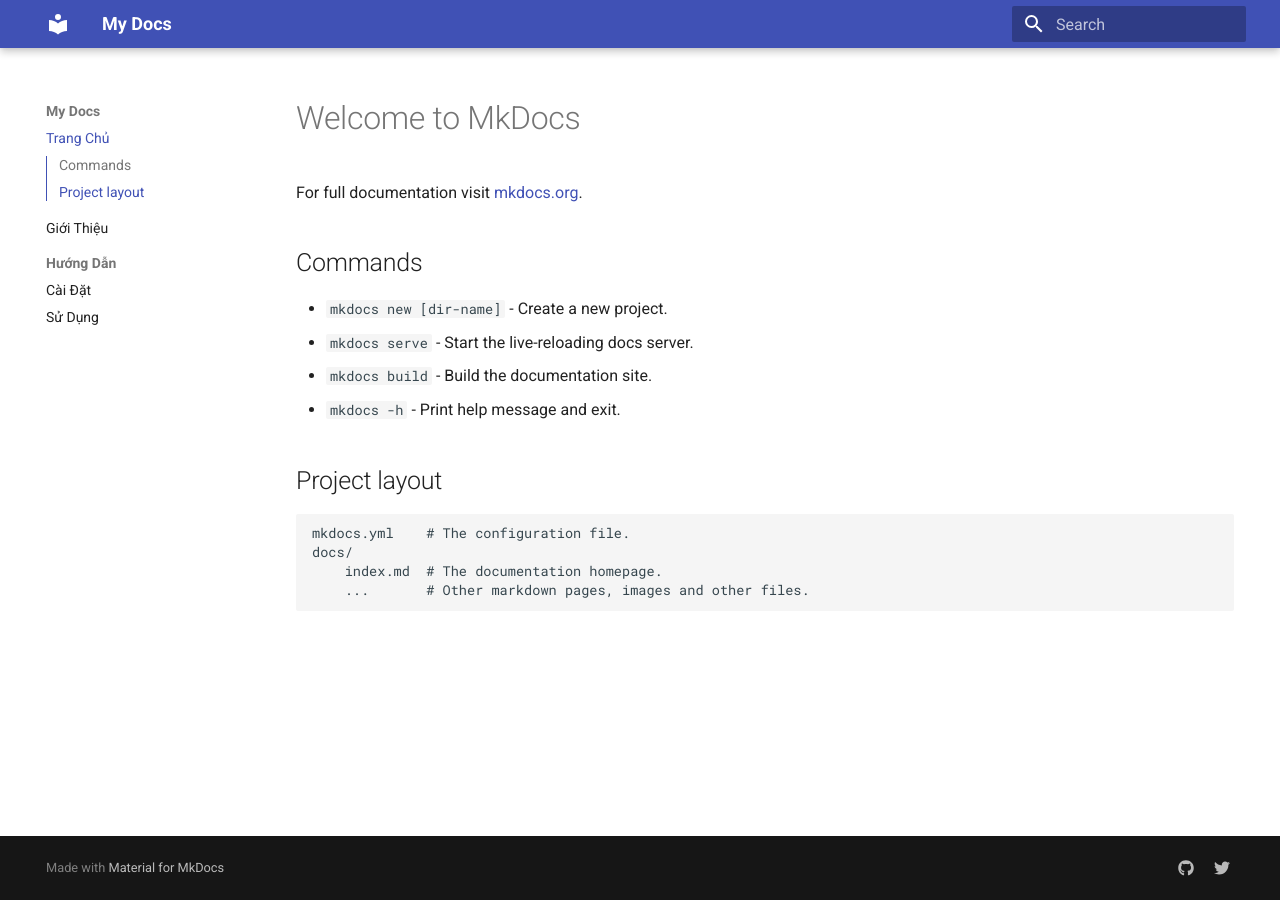
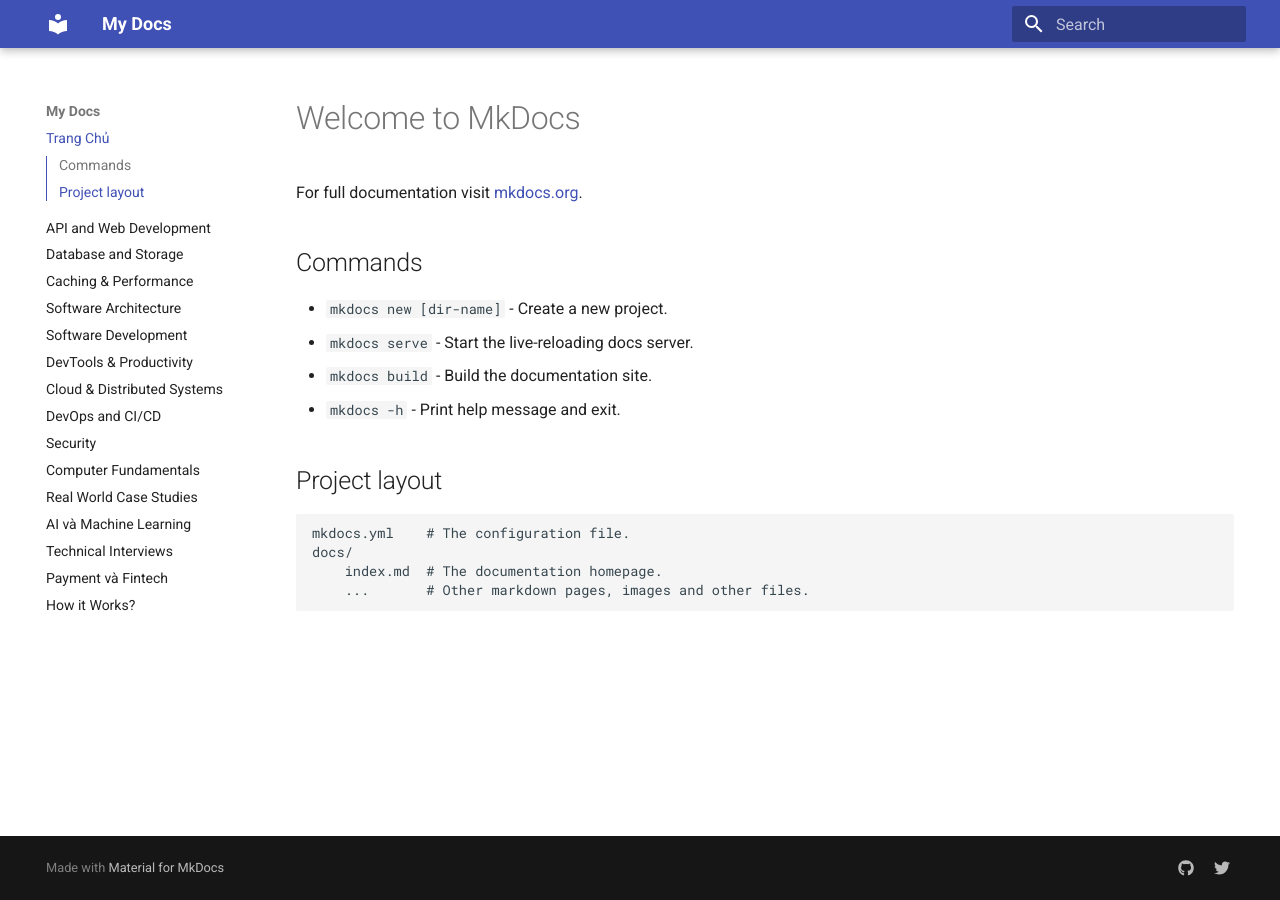
Before and after one commit to thevinhluu/mkdocs, an MkDocs documentation site: the page built from docs/index.md, in a window 1280 px wide. Built offline with MkDocs 1.6.1 and Material for MkDocs 9.7.7, drawn with Linux system fonts in a browser that asks for light colours.

Commit message:
initial nav

```diff
--- a/mkdocs.yml
+++ b/mkdocs.yml
@@ -1,5 +1,5 @@
 site_name: My Docs
-site_url: ""
+site_url: https://thevinhluu.github.io/mkdocs
 site_description: Dự án học tập cá nhân
 site_author: Lưu Thế Vinh
 
@@ -13,10 +13,21 @@ theme:
 
 nav:
   - Trang Chủ: index.md
-  - Giới Thiệu: about.md
-  - Hướng Dẫn:
-      - Cài Đặt: installation.md
-      - Sử Dụng: usage.md
+  - API and Web Development: api_and_web.md
+  - Database and Storage: database_and_storage.md
+  - Caching & Performance: caching_and_performance.md
+  - Software Architecture: software_architecture.md
+  - Software Development: software_development.md
+  - DevTools & Productivity: devtools_productivity.md
+  - Cloud & Distributed Systems: cloud_distributed.md
+  - DevOps and CI/CD: devops_cicd.md
+  - Security: security.md
+  - Computer Fundamentals: computer_fundamentals.md
+  - Real World Case Studies: real_world_case_studies.md
+  - AI và Machine Learning: ai_machine_learning.md
+  - Technical Interviews: technical_interviews.md
+  - Payment và Fintech: payment_fintech.md
+  - How it Works?: how_it_works.md
 
 markdown_extensions:
   - admonition
@@ -33,9 +44,9 @@ markdown_extensions:
 extra:
   social:
     - icon: fontawesome/brands/github
-      link: https://github.com/your-username/your-repo-name
+      link: https://github.com/thevinhluu/mkdocs
     - icon: fontawesome/brands/twitter
-      link: https://twitter.com/your-username
+      link: ""
 
 plugins:
   - search
```
Also changed, not shown: docs/ai_machine_learning.md (added), docs/api_and_web.md (added), docs/caching_and_performance.md (added), docs/cloud_distributed.md (added), docs/computer_fundamentals.md (added), docs/database_and_storage.md (added), docs/devops_cicd.md (added), docs/devtools_productivity.md (added), docs/how_it_works.md (added), docs/payment_fintech.md (added), docs/real_world_case_studies.md (added), docs/security.md (added), docs/software_architecture.md (added), docs/software_development.md (added), 1 more files.
